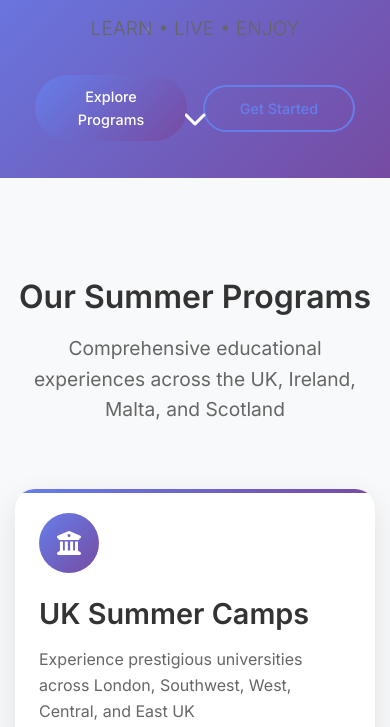
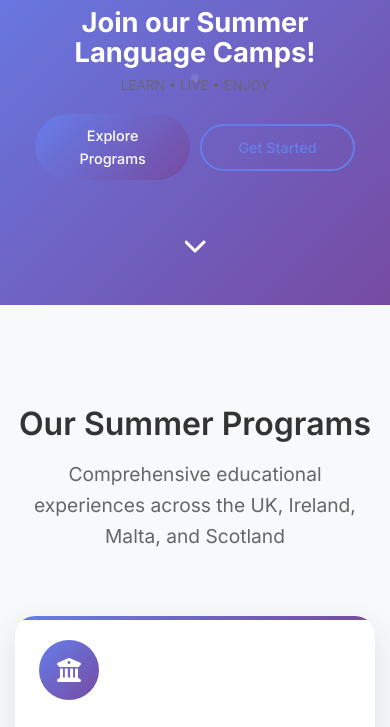
Before and after one commit to dimgian04/evmaria, a website: page public/index.html in a window 390 px wide. Shown: the part 117-844 px from the top of the page. Drawn offline with Linux system fonts and the light colour scheme.

Commit message:
hero fix

```diff
--- a/public/css/style.css
+++ b/public/css/style.css
@@ -229,7 +229,8 @@ p {
 
 /* Hero Section */
 .hero {
-  height: 35vh;
+  height: 40vh;
+  min-height: 300px;
   position: relative;
   display: flex;
   align-items: center;
@@ -262,29 +263,40 @@ p {
 .hero-content {
   max-width: 800px;
   padding: 0 20px;
+  width: 100%;
+  display: flex;
+  flex-direction: column;
+  align-items: center;
+  justify-content: center;
+  min-height: 100%;
 }
 
 .hero-title {
-  font-size: 4rem;
+  font-size: clamp(2rem, 5vw, 4rem);
   font-weight: 700;
   margin-bottom: 1rem;
   animation: fadeInUp 1s ease;
+  line-height: 1.1;
+  max-width: 100%;
 }
 
 .hero-subtitle {
-  font-size: 1.5rem;
+  font-size: clamp(1rem, 2.5vw, 1.5rem);
   font-weight: 300;
   margin-bottom: 2rem;
   opacity: 0.9;
   animation: fadeInUp 1s ease 0.2s both;
+  line-height: 1.3;
+  max-width: 100%;
 }
 
 .hero-buttons {
   display: grid;
   grid-template-columns: repeat(2, 1fr);
-  gap: 1rem;
+  gap: clamp(0.5rem, 2vw, 1rem);
   justify-content: center;
   max-width: 600px;
+  width: 100%;
   margin: 0 auto;
   animation: fadeInUp 1s ease 0.4s both;
 }
@@ -863,17 +875,25 @@ p {
     display: flex;
   }
 
+  .hero {
+    height: 45vh;
+    min-height: 350px;
+  }
+
   .hero-title {
-    font-size: 2.5rem;
+    font-size: clamp(1.8rem, 6vw, 2.5rem);
+    margin-bottom: 0.8rem;
   }
 
   .hero-subtitle {
-    font-size: 1.2rem;
+    font-size: clamp(0.9rem, 3vw, 1.2rem);
+    margin-bottom: 1.5rem;
   }
 
   .hero-buttons {
     flex-direction: column;
     align-items: center;
+    gap: 0.8rem;
   }
 
   .features-grid {
@@ -993,8 +1013,23 @@ p {
     padding: 0 15px;
   }
 
+  .hero {
+    height: 50vh;
+    min-height: 400px;
+  }
+
   .hero-title {
-    font-size: 2rem;
+    font-size: clamp(1.5rem, 7vw, 2rem);
+    margin-bottom: 0.6rem;
+  }
+
+  .hero-subtitle {
+    font-size: clamp(0.8rem, 3.5vw, 1rem);
+    margin-bottom: 1.2rem;
+  }
+
+  .hero-buttons {
+    gap: 0.6rem;
   }
 
   .section-header h2 {
@@ -1064,6 +1099,45 @@ img[src*="student-"] {
   color: white;
   font-weight: 600;
   font-size: 0.8rem;
+}
+
+/* Additional responsive hero styles */
+@media (min-width: 1200px) {
+  .hero {
+    height: 45vh;
+    min-height: 450px;
+  }
+
+  .hero-title {
+    font-size: clamp(3rem, 4vw, 5rem);
+  }
+
+  .hero-subtitle {
+    font-size: clamp(1.2rem, 2vw, 1.8rem);
+  }
+}
+
+
+
+@media (max-width: 360px) {
+  .hero {
+    height: 55vh;
+    min-height: 350px;
+  }
+
+  .hero-title {
+    font-size: clamp(1.2rem, 8vw, 1.8rem);
+    margin-bottom: 0.5rem;
+  }
+
+  .hero-subtitle {
+    font-size: clamp(0.7rem, 4vw, 0.9rem);
+    margin-bottom: 1rem;
+  }
+
+  .hero-buttons {
+    gap: 0.5rem;
+  }
 }
 
 /* Additional styles for new pages */
```
